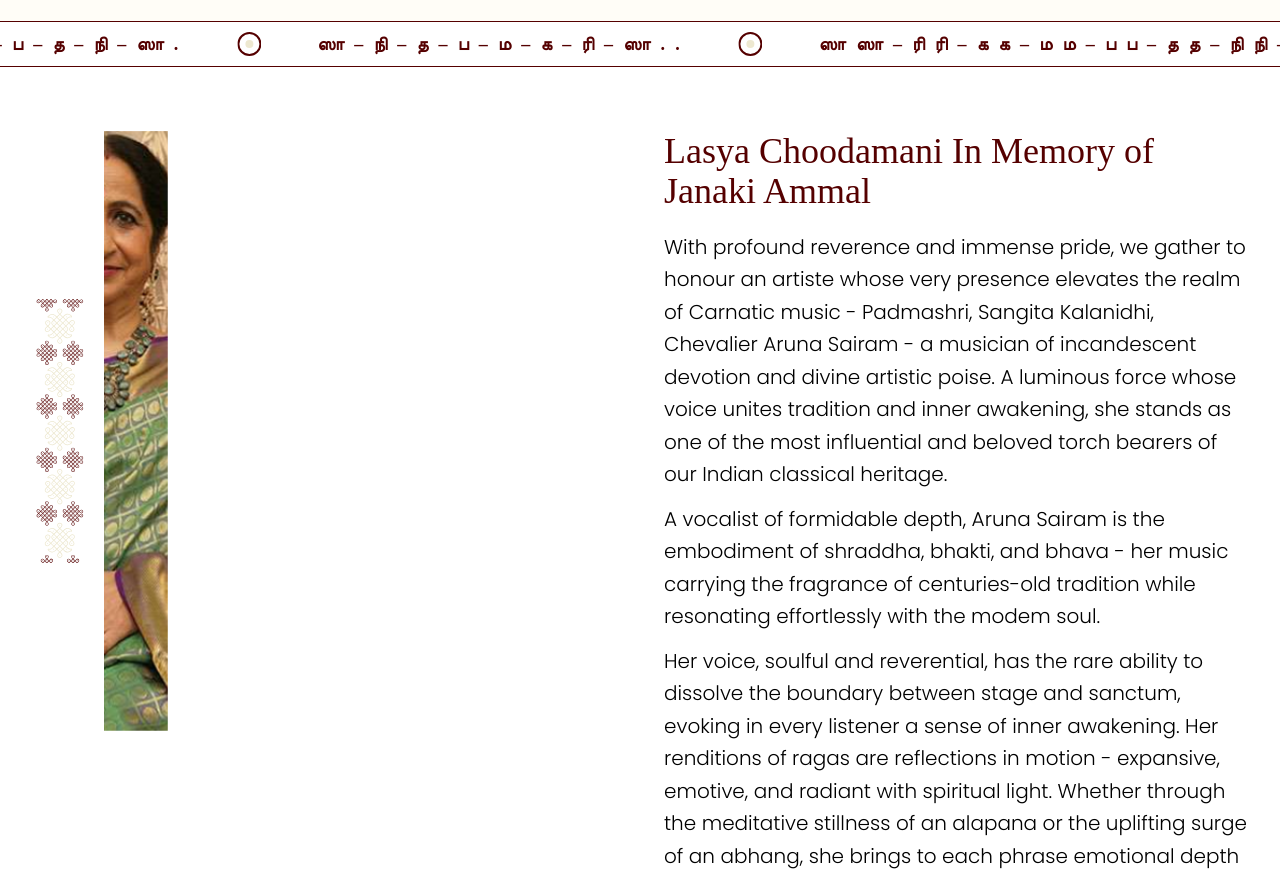
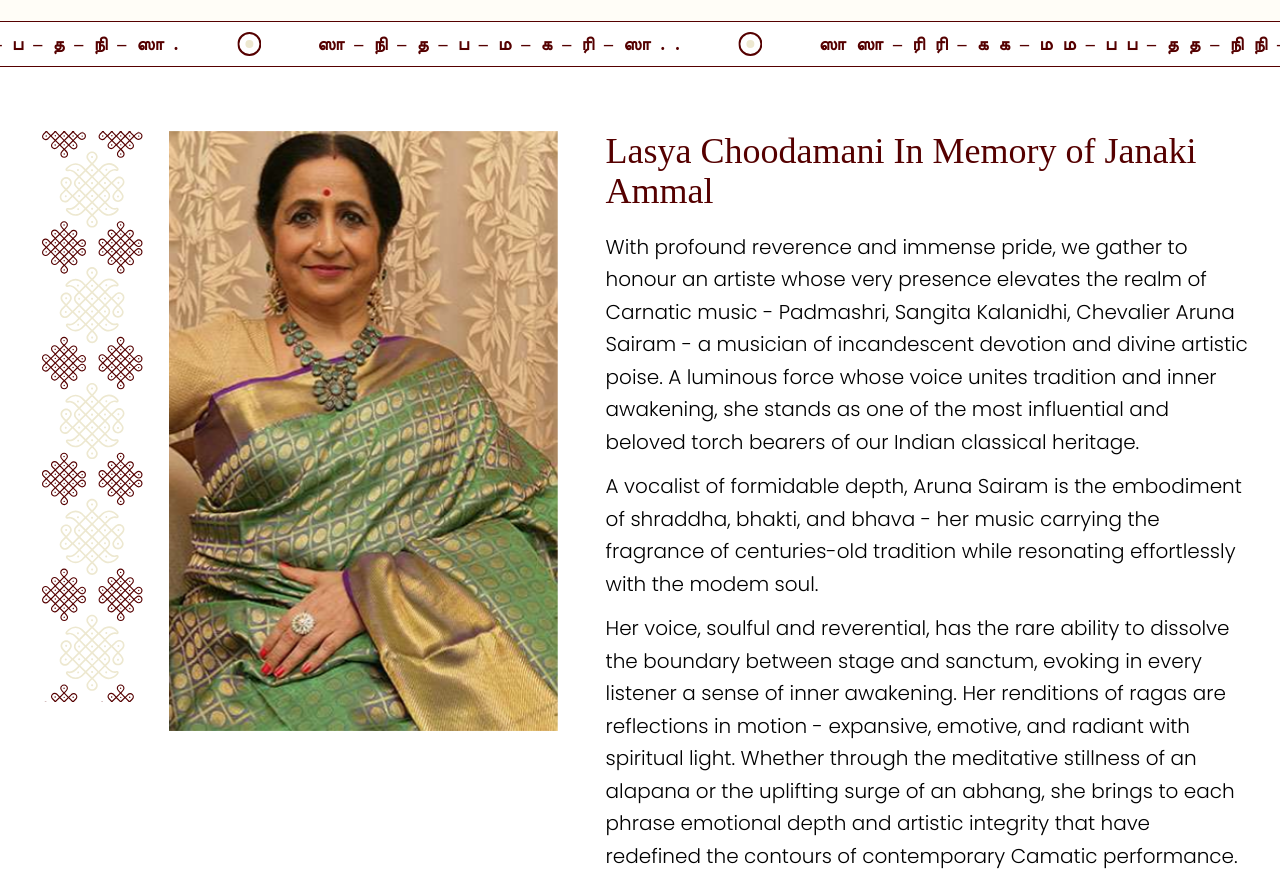
Before and after one commit to ayatiworkstechnologies/oh-margazhhi, a Next.js app: page / in a window 1280 px wide. Shown: the part 920-1797 px from the top of the page. Built offline with nearby package versions, Linux system fonts and the light colour scheme.

Commit message:
update 7

```diff
--- a/app/components/sections/FeaturedGuest.jsx
+++ b/app/components/sections/FeaturedGuest.jsx
@@ -13,36 +13,39 @@ export default function FeaturedGuest() {
   useEffect(() => {
     const interval = setInterval(
       () => setCurrent((prev) => (prev + 1) % images.length),
-      3000
+      3000 // change every 3s
     );
     return () => clearInterval(interval);
   }, []);
 
   return (
     <section className="relative bg-white py-10 sm:py-12 lg:py-16">
-      <Container className="relative grid gap-8 lg:gap-12 items-start md:grid-cols-2">
-        {/* LEFT — STICKY FRAME + IMAGE SLIDER */}
-        <div className="relative md:sticky md:top-24 self-start flex justify-center md:justify-start w-full">
-          <div className="flex gap-4 items-stretch w-full md:w-auto">
-            {/* FRAME – desktop only */}
-            <div className="hidden lg:block relative w-[100px] xl:w-[120px] h-[520px] xl:h-[600px]">
+      <Container className="relative grid gap-8 lg:gap-12 items-start md:grid-cols-[minmax(0,0.9fr)_minmax(0,1.1fr)]">
+        {/* LEFT — PATTERN + IMAGE (STICKY) */}
+        <div className="relative self-start md:sticky md:top-24 flex justify-center md:justify-start">
+          {/* LEFT — FRAME + IMAGE (SAME HEIGHT) */}
+          <div className="relative flex justify-center md:justify-start">
+            <div className="relative flex gap-4">
+              {/* LEFT FRAME – desktop only */}
+              <div className="hidden lg:block h-full">
                 <Image
                   src="/fream-6.svg"
                   alt=""
-                fill
-                className="object-contain"
+                  width={400}
+                  height={780}
+                  className="h-auto w-auto"
                 />
               </div>
 
-            {/* MAIN IMAGE SLIDER */}
-            <div className="relative w-full max-w-[480px] h-[500px] sm:h-[400px] md:h-[520px] lg:h-[600px] overflow-hidden">
+              {/* (INNER) MAIN IMAGE SLIDER – currently not visible due to h-full, kept as-is */}
+              <div className="relative h-full overflow-hidden">
                 {images.map((src, index) => (
                   <Image
                     key={src}
                     src={src}
                     alt="Aruna Sairam"
                     fill
-                  sizes="(max-width: 640px) 100vw, (max-width: 1024px) 80vw, 480px"
+                    sizes="(max-width: 768px) 100vw, 480px"
                     className={`absolute inset-0 object-cover transition-opacity duration-1000 ease-in-out ${
                       index === current ? "opacity-100" : "opacity-0"
                     }`}
@@ -54,9 +57,28 @@ export default function FeaturedGuest() {
             </div>
           </div>
 
-        {/* RIGHT — SCROLLING TEXT BLOCK */}
+          {/* MAIN IMAGE SLIDER (VISIBLE) */}
+          <div className="relative w-full max-w-[480px] h-[600px] overflow-hidden">
+            {images.map((src, index) => (
+              <Image
+                key={src}
+                src={src}
+                alt="Aruna Sairam"
+                fill
+                sizes="(max-width: 768px) 100vw, 480px"
+                className={`absolute inset-0 object-cover transition-opacity duration-1000 ease-in-out ${
+                  index === current ? "opacity-100" : "opacity-0"
+                }`}
+                priority={index === 0}
+                aria-hidden={index !== current}
+              />
+            ))}
+          </div>
+        </div>
+
+        {/* RIGHT — TEXT BLOCK (SCROLLS) */}
         <div className="relative">
-          <SectionTitle align="left" title="Lasya Choodamani In Memory of Janaki Ammal" />
+          <SectionTitle align="left" title="Lasya Choodamani In Memory of Janaki Ammal " />
 
           <div className="mt-4 sm:mt-5 text-sm sm:text-base lg:text-xl leading-relaxed text-black font-sans font-light space-y-3">
             <p>
@@ -92,7 +114,7 @@ export default function FeaturedGuest() {
               Paris - Aruna Sairam has carried the essence of our Bharatiya
               cultural soul with unmatched dignity and radiance. Her music is
               not merely sung: it is inhabited, felt, and offered - an act of
-              devotion as much as an act of consecration. As a teacher, mentor,
+              devotion as much as an act of consecration.As a teacher, mentor,
               and cultural ambassador, she has guided countless students toward
               artistic rigour and spiritual depth. Her generosity has enriched
               the global landscape of Indian classical music, making her an
@@ -103,7 +125,7 @@ export default function FeaturedGuest() {
               CHOODAMANI, we celebrate not only her towering contributions to
               the world of Camatic music but also the unwavering sadhana,
               humility, and inner fire that have shaped her extraordinary
-              journey. She stands before us as a beacon of discipline, dignity,
+              journey. She stands before us as a beacon of discipline, dignity.
               and divine elevation - a living testament to the unbroken flame of
               our musical heritage.
             </p>
```
Lines whose indentation alone changed are shown as unchanged.
